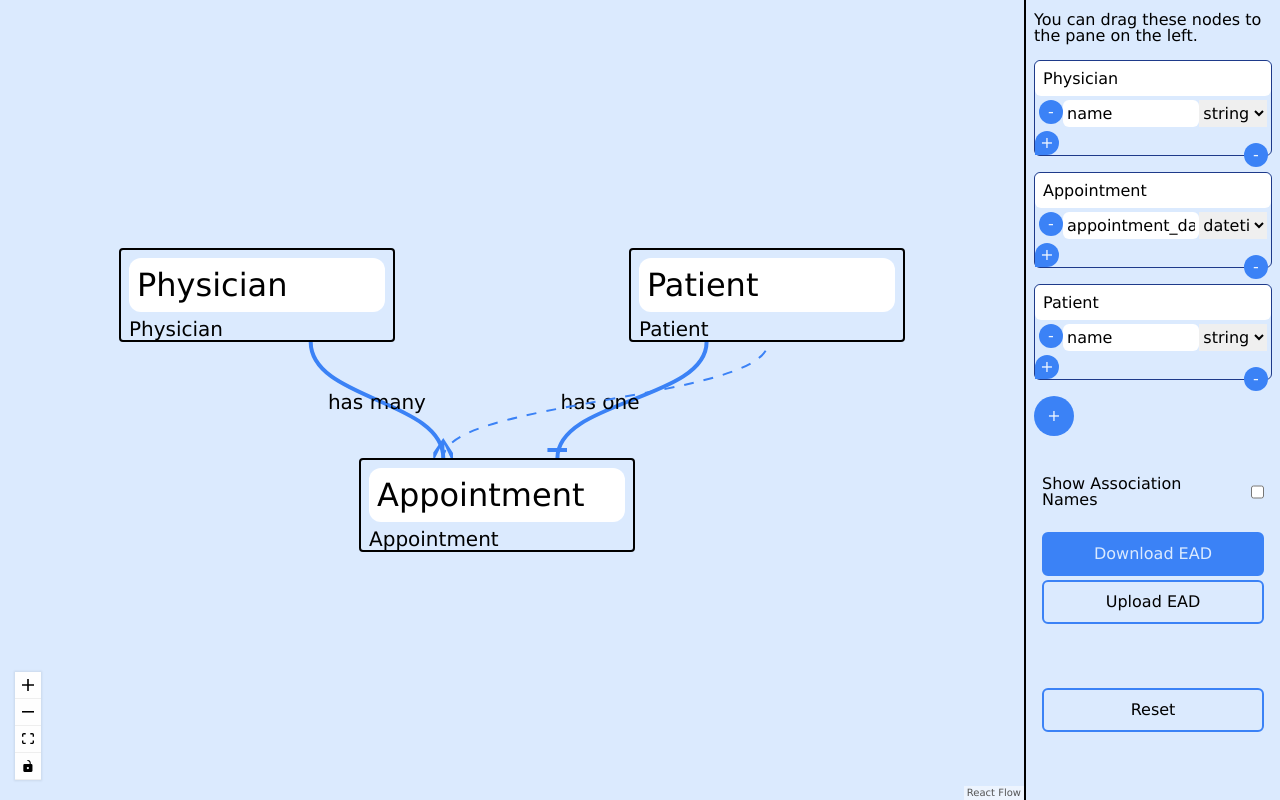
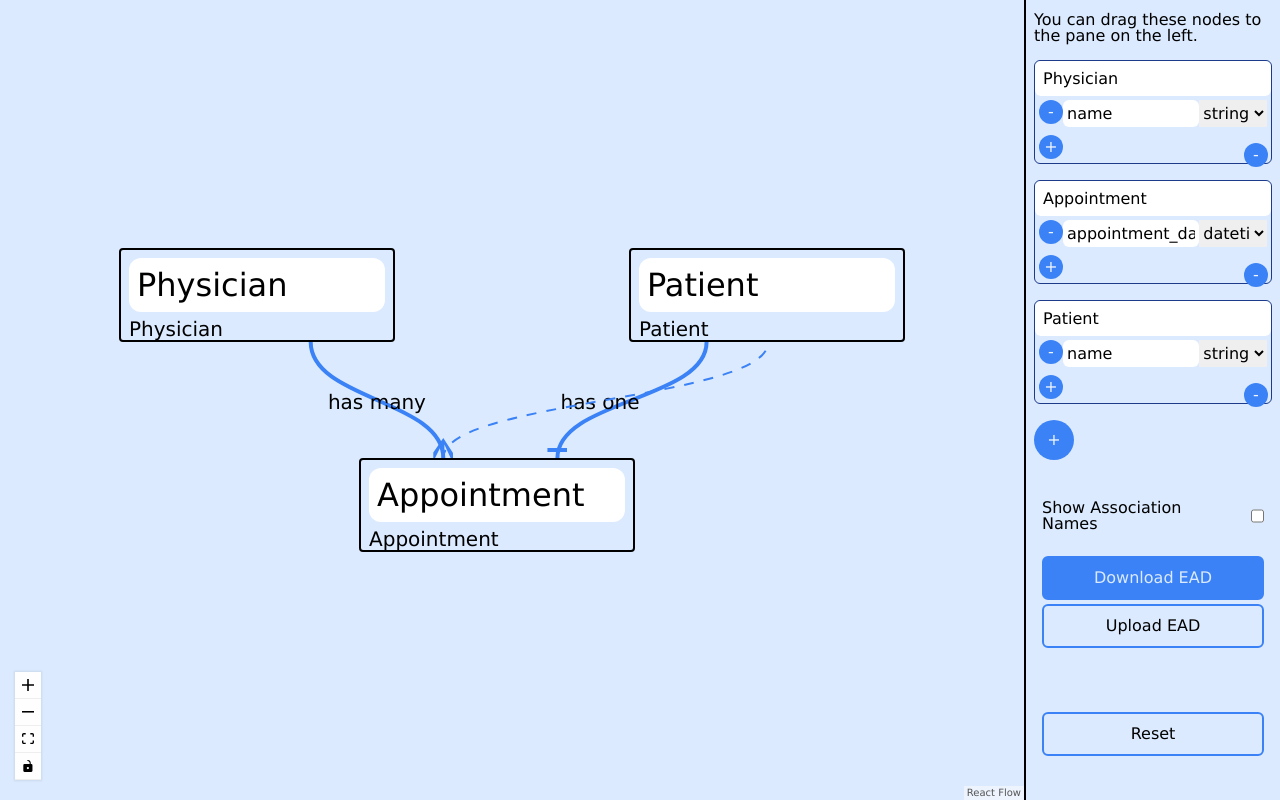
Before and after one commit to ozovalihasan/ead, a React (Vite) app: page / in a window 1280 px wide. Built offline with nearby package versions, Linux system fonts and the light colour scheme.

Commit message:
Update the style of the button used to add an attribute

```diff
--- a/src/Sidebar.tsx
+++ b/src/Sidebar.tsx
@@ -67,7 +67,7 @@ const Sidebar = () => {
                   )
                 })
               }
-              <button className="p-1 bg-first-500 text-first-50 rounded-full rounded-bl-none aspect-square h-6" onClick={event => addAttribute(event, tableId)}>+</button>
+              <button className="p-1 bg-first-500 text-first-50 rounded-full m-1 aspect-square h-6" onClick={event => addAttribute(event, tableId)}>+</button>
               <button className="right-0 absolute -translate-x-1/2 translate-y-1/2 p-1 bg-first-500 text-first-50 rounded-full aspect-square h-6" onClick={event => removeTable(event, tableId)}>-</button>
             </div>
           )
```
